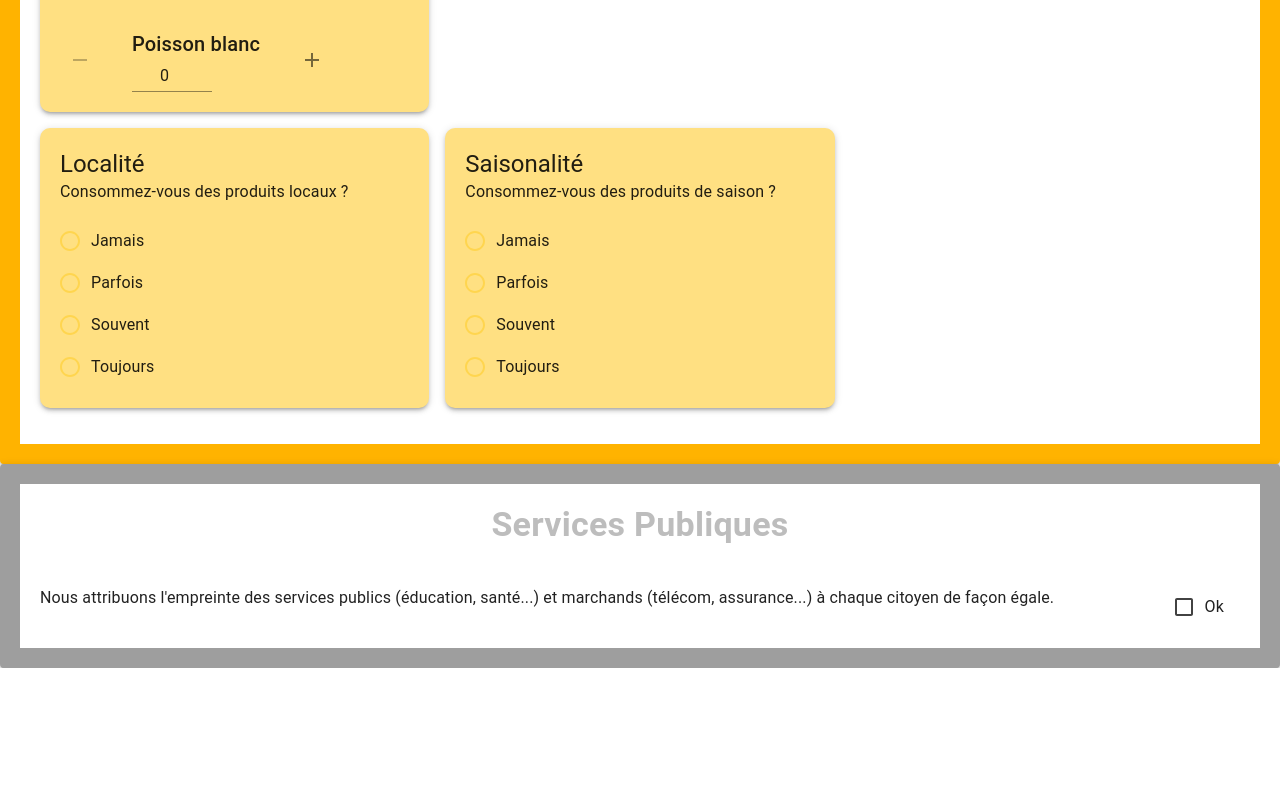
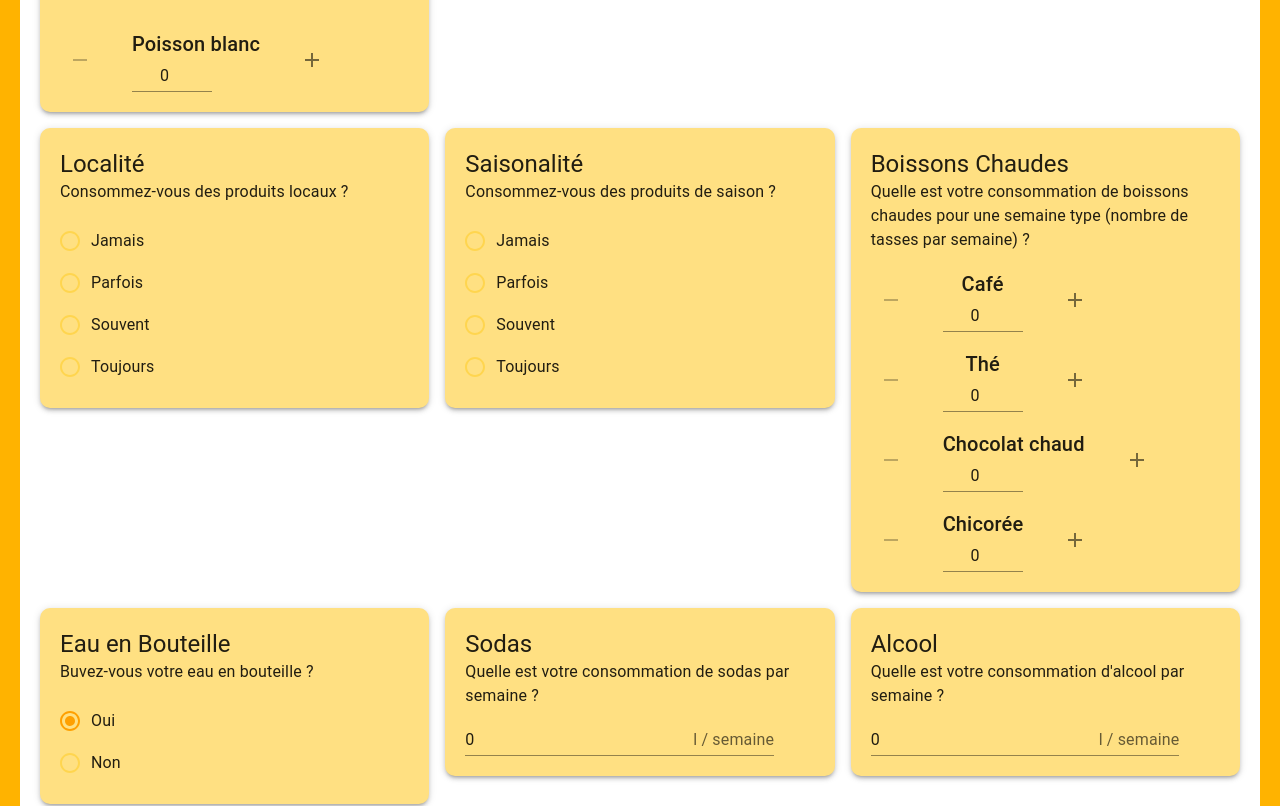
Before and after one commit to louis-prevosteau/Carbon-Footprint-Calculator, a React (Create React App) app: page / in a window 1280 px wide. Shown: the part 1960-2766 px from the top of the page. Before the commit the page ends 2628 px from the top, so only its background shows below. Built offline with nearby package versions, Linux system fonts and the light colour scheme.

Commit message:
Drinks components

```diff
--- a/src/components/Food/HotDrinks.tsx
+++ b/src/components/Food/HotDrinks.tsx
@@ -1,4 +1,5 @@
-import { Box, Grid, Paper, Typography } from '@mui/material';
+import { Remove, Add } from '@mui/icons-material';
+import { Box, Grid, IconButton, Input, Paper, Typography } from '@mui/material';
 import { amber } from '@mui/material/colors';
 import { getHotDrinksFootprint } from 'actions/food';
 import React, { useEffect, useState } from 'react';
@@ -32,6 +33,39 @@ const HotDrinks = ({ handleDataToFood }: { handleDataToFood: any }) => {
         });
     };
 
+    const drinks = Object.keys(state.params).reduce((acc, drink) => {
+        if (typeof state.params[drink as keyof typeof state.params] === 'number') {
+            acc.push(
+                <Grid key={drink} container item direction='row' spacing={4} alignItems='center'>
+                    <Grid item>
+                        <IconButton
+                            onClick={() => updateParam(drink as keyof typeof state.params, state.params[drink as keyof typeof state.params] as number- 1)}
+                            disabled={state.params[drink as keyof typeof state.params] === 0}
+                        >
+                            <Remove />
+                        </IconButton>
+                    </Grid>
+                    <Grid item>
+                        <Typography variant='h6' sx={{ textAlign: 'center' }}>{t(`food.hotDrinks.drinks.${drink}`)}</Typography>
+                        <Input
+                            type='number'
+                            value={state.params[drink as keyof typeof state.params]}
+                            onChange={(e) => updateParam(drink as keyof typeof state.params, Number(e.target.value))}
+                            inputProps={{min: 0, style: { textAlign: 'center' }}}
+                            sx={{ width: '80px' }}
+                        />
+                    </Grid>
+                    <Grid item>
+                        <IconButton onClick={() => updateParam(drink as keyof typeof state.params, state.params[drink as keyof typeof state.params] as number + 1)}>
+                            <Add />
+                        </IconButton>
+                    </Grid>
+                </Grid>
+            );
+        }
+        return acc;
+    }, [] as JSX.Element[])
+
     return (
         <Paper elevation={3} sx={{ padding: '20px', backgroundColor: amber[200], borderRadius: '10px' }}>
             <Typography variant='h5'>{t('food.hotDrinks.title')}</Typography>
@@ -41,9 +75,7 @@ const HotDrinks = ({ handleDataToFood }: { handleDataToFood: any }) => {
                         <Grid item>
                             <Typography variant='body1'>{t('food.hotDrinks.questions.drink')}</Typography>
                         </Grid>
-                        <Grid item>
-
-                        </Grid>
+                        {drinks}
                     </Grid>
                 </Grid>
             </Box>
--- a/src/components/Food/Local.tsx
+++ b/src/components/Food/Local.tsx
@@ -57,7 +57,7 @@ const Local = ({ handleDataToFood, lunches, breakfastFP }: { handleDataToFood: a
                                                 }}
                                                 />
                                             }
-                                            label={t(`food.local.levels.${level}`)}
+                                            label={t(`common.frequencies.${level}`)}
                                         />
                                     ))}
                                 </RadioGroup>
--- a/src/components/Food/Season.tsx
+++ b/src/components/Food/Season.tsx
@@ -57,7 +57,7 @@ const Season = ({ handleDataToFood, lunchFP, breakfastFP }: { handleDataToFood:
                                                 }}
                                                 />
                                             }
-                                            label={t(`food.season.levels.${level}`)}
+                                            label={t(`common.frequencies.${level}`)}
                                         />
                                     ))}
                                 </RadioGroup>
--- /dev/null
+++ b/src/components/Food/Sodas.tsx
@@ -0,0 +1,58 @@
+import { Paper, Typography, Box, Grid, Input, InputAdornment } from '@mui/material';
+import { amber } from '@mui/material/colors';
+import { getSodasFootprint } from 'actions/food';
+import React, { useEffect, useState } from 'react';
+import { useTranslation } from 'react-i18next';
+
+const Sodas = ({ handleDataToFood }: { handleDataToFood: any }) => {
+
+    const [state, setState] = useState(
+        {
+            params: {
+                conso: 0
+            }
+        }
+    );
+    const { t } = useTranslation();
+
+    useEffect(() => {
+        const footprint = getSodasFootprint(state.params.conso);
+        handleDataToFood('sodas', footprint);
+    }, [state.params.conso]);
+
+    const updateParam = (paramName: keyof typeof state.params, paramValue: any) => {
+        setState(prevState => {
+            const newState = { params: { ...prevState.params, [paramName]: paramValue as never } };
+            return newState;
+        });
+    };
+
+    return (
+        <Paper elevation={3} sx={{ padding: '20px', backgroundColor: amber[200], borderRadius: '10px' }}>
+            <Typography variant='h5'>{t('food.sodas.title')}</Typography>
+            <Box>
+                <Grid container>
+                    <Grid container item alignItems='center' spacing={2}>
+                        <Grid item>
+                            <Typography variant='body1'>{t('food.sodas.questions.conso')}</Typography>
+                        </Grid>
+                        <Grid item>
+                            <Input
+                                type='number'
+                                value={state.params.conso}
+                                onChange={(e) => updateParam('conso', e.target.value)}
+                                endAdornment={
+                                    <InputAdornment position='end'>
+                                        {t('adornments.literPerWeek')}
+                                    </InputAdornment>
+                                }
+                            />
+                        </Grid>
+                    </Grid>
+                </Grid>
+            </Box>
+        </Paper>
+    );
+};
+
+export default Sodas;
--- /dev/null
+++ b/src/components/Food/WaterBottle.tsx
@@ -0,0 +1,81 @@
+import { Box, FormControlLabel, FormGroup, Grid, Paper, Radio, RadioGroup, Typography } from '@mui/material';
+import { amber } from '@mui/material/colors';
+import { getWaterBottleFootprint } from 'actions/food';
+import React, { useEffect, useState } from 'react';
+import { useTranslation } from 'react-i18next';
+
+const WaterBottle = ({ handleDataToFood }: { handleDataToFood: any }) => {
+
+    const [state, setState] = useState(
+        {
+            params: {
+                conso: true
+            }
+        }
+    );
+    const { t } = useTranslation();
+
+    useEffect(() => {
+        const footprint = getWaterBottleFootprint(state.params.conso);
+        handleDataToFood('waterBottle', footprint);
+    }, [state.params.conso]);
+
+    const updateParam = (paramName: keyof typeof state.params, paramValue: any) => {
+        setState(prevState => {
+            const newState = { params: { ...prevState.params, [paramName]: paramValue as never } };
+            return newState;
+        });
+    };
+
+    return (
+        <Paper elevation={3} sx={{ padding: '20px', backgroundColor: amber[200], borderRadius: '10px' }}>
+            <Box>
+                <Typography variant='h5'>{t('food.waterBottle.title')}</Typography>
+                <Grid container direction='column' spacing={2}>
+                    <Grid item>
+                        <Typography variant='body1'>{t('food.waterBottle.question')}</Typography>
+                    </Grid>
+                    <Grid item>
+                        <FormGroup>
+                            <RadioGroup
+                                value={state.params.conso}
+                                onChange={(e) => updateParam('conso', e.target.value)}
+                            >
+                                <FormControlLabel
+                                    value={state.params.conso}
+                                    control={
+                                        <Radio
+                                            sx={{
+                                            color: amber[300],
+                                            '&.Mui-checked': {
+                                            color: amber[700],
+                                            },
+                                        }}
+                                        />
+                                    }
+                                    label={t('common.yes')}
+                                />
+                                <FormControlLabel
+                                    value={!state.params.conso}
+                                    control={
+                                        <Radio
+                                            sx={{
+                                            color: amber[300],
+                                            '&.Mui-checked': {
+                                            color: amber[700],
+                                            },
+                                        }}
+                                        />
+                                    }
+                                    label={t('common.no')}
+                                />
+                            </RadioGroup>
+                        </FormGroup>
+                    </Grid>
+                </Grid>
+            </Box>
+        </Paper>
+    );
+};
+
+export default WaterBottle;
--- a/src/components/Food/index.tsx
+++ b/src/components/Food/index.tsx
@@ -7,6 +7,10 @@ import Lunch from './Lunch';
 import Breakfast from './Breakfast';
 import Local from './Local';
 import Season from './Season';
+import Alcool from './Alcool';
+import HotDrinks from './HotDrinks';
+import WaterBottle from './WaterBottle';
+import Sodas from './Sodas';
 
 const Food = ({ handleDataToChart }: { handleDataToChart: any }) => {
 
@@ -18,7 +22,11 @@ const Food = ({ handleDataToChart }: { handleDataToChart: any }) => {
                 drink: 0,
                 trash: 0,
                 local: 0,
-                season: 0
+                season: 0,
+                alcool: 0,
+                hotDrinks: 0,
+                waterBottle: 0,
+                sodas: 0
             },
             lunches: {
                 vegan: 0,
@@ -35,7 +43,7 @@ const Food = ({ handleDataToChart }: { handleDataToChart: any }) => {
     useEffect(() => {
         const footprint = Object.values(state.sub).reduce((a, b) => a + b, 0);
         handleDataToChart('food', footprint);
-    }, [state.sub.drink, state.sub.lunch, state.sub.breakfast, state.sub.trash, state.sub.local, state.sub.season]);
+    }, [state.sub.drink, state.sub.lunch, state.sub.breakfast, state.sub.trash, state.sub.local, state.sub.season, state.sub.hotDrinks, state.sub.waterBottle, state.sub.sodas]);
 
     const updateLunchParams = (params: any) => {
         setState(prevState => {
@@ -73,16 +81,16 @@ const Food = ({ handleDataToChart }: { handleDataToChart: any }) => {
                     <Season handleDataToFood={addFootprint} lunchFP={state.sub.lunch} breakfastFP={state.sub.breakfast} />
                 </Grid>
                 <Grid item xs={4}>
-
+                    <HotDrinks handleDataToFood={addFootprint} />
                 </Grid>
                 <Grid item xs={4}>
-
+                    <WaterBottle handleDataToFood={addFootprint} />
                 </Grid>
                 <Grid item xs={4}>
-
+                    <Sodas handleDataToFood={addFootprint} />
                 </Grid>
                 <Grid item xs={4}>
-
+                    <Alcool handleDataToFood={addFootprint} />
                 </Grid>
             </Grid>
         </Paper>
--- a/src/locales/fr.json
+++ b/src/locales/fr.json
@@ -1,10 +1,26 @@
 {
+    "common": {
+        "frequencies": {
+            "never": "Jamais",
+            "sometimes": "Parfois",
+            "often": "Souvent",
+            "always": "Toujours"
+        },
+        "milks": {
+            "cow": "Lait de vache",
+            "soy": "Lait de soja",
+            "oat": "Lait d'avoine"
+        },
+        "yes": "Oui",
+        "no": "Non"
+    },
     "ok": "Ok",
     "adornments": {
         "km": "km / an",
         "conso100": "l/100km",
         "hours": "h / an",
-        "hoursPerWeek": "h / semaine"
+        "hoursPerWeek": "h / semaine",
+        "literPerWeek": "l / semaine"
     },
     "chart": {
         "labels": {
@@ -159,31 +175,42 @@
                 "continental": "Continental",
                 "milk": "Lait et Céréales",
                 "vegan": "Fruits"
-            },
-            "milks": {
-                "cow": "Lait de vache",
-                "soy": "Lait de soja",
-                "oat": "Lait d'avoine"
             }
         },
         "local": {
             "title": "Localité",
-            "question": "Consommez-vous des produits locaux ?",
-            "levels": {
-                "never": "Jamais",
-                "sometimes": "Parfois",
-                "often": "Souvent",
-                "always": "Toujours"
-            }
+            "question": "Consommez-vous des produits locaux ?"
         },
         "season": {
             "title": "Saisonalité",
-            "question": "Consommez-vous des produits de saison ?",
-            "levels": {
-                "never": "Jamais",
-                "sometimes": "Parfois",
-                "often": "Souvent",
-                "always": "Toujours"
+            "question": "Consommez-vous des produits de saison ?"
+        },
+        "alcool": {
+            "title": "Alcool",
+            "questions": {
+                "conso": "Quelle est votre consommation d'alcool par semaine ?"
+            }
+        },
+        "hotDrinks": {
+            "title": "Boissons Chaudes",
+            "questions": {
+                "drink": "Quelle est votre consommation de boissons chaudes pour une semaine type (nombre de tasses par semaine) ?"
+            },
+            "drinks": {
+                "coffee": "Café",
+                "tea": "Thé",
+                "chocolate": "Chocolat chaud",
+                "chicory": "Chicorée"
+            }
+        },
+        "waterBottle": {
+            "title": "Eau en Bouteille",
+            "question": "Buvez-vous votre eau en bouteille ?"
+        },
+        "sodas": {
+            "title": "Sodas",
+            "questions": {
+                "conso": "Quelle est votre consommation de sodas par semaine ?"
             }
         }
     },
```
Also changed, not shown: src/components/Food/Breakfast.tsx (+9 -22 lines).
